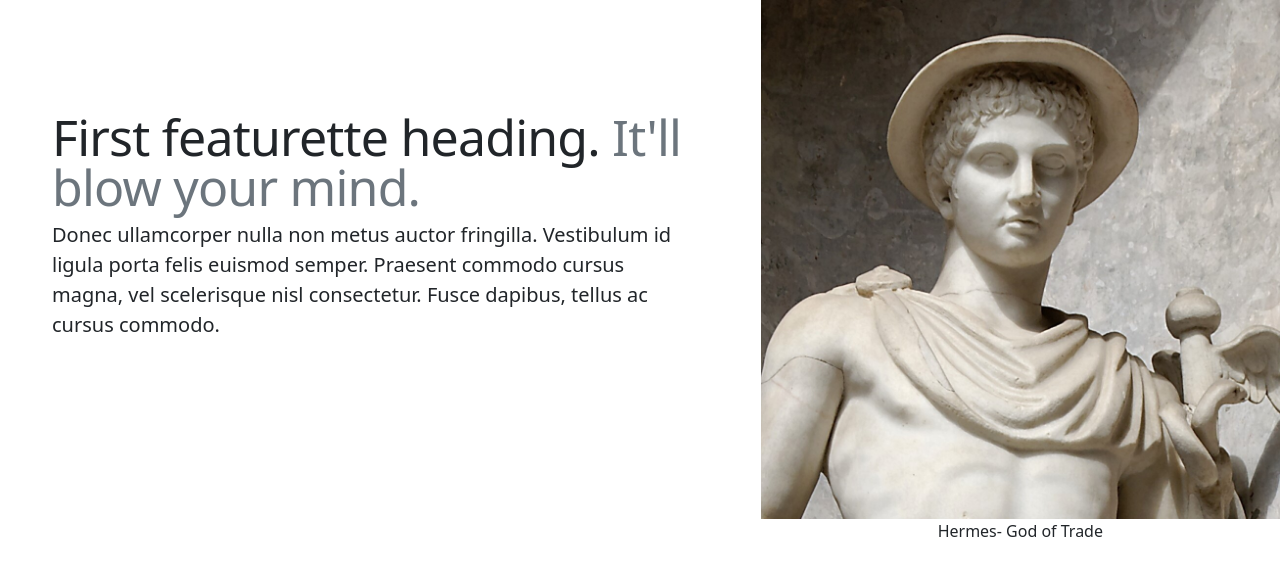
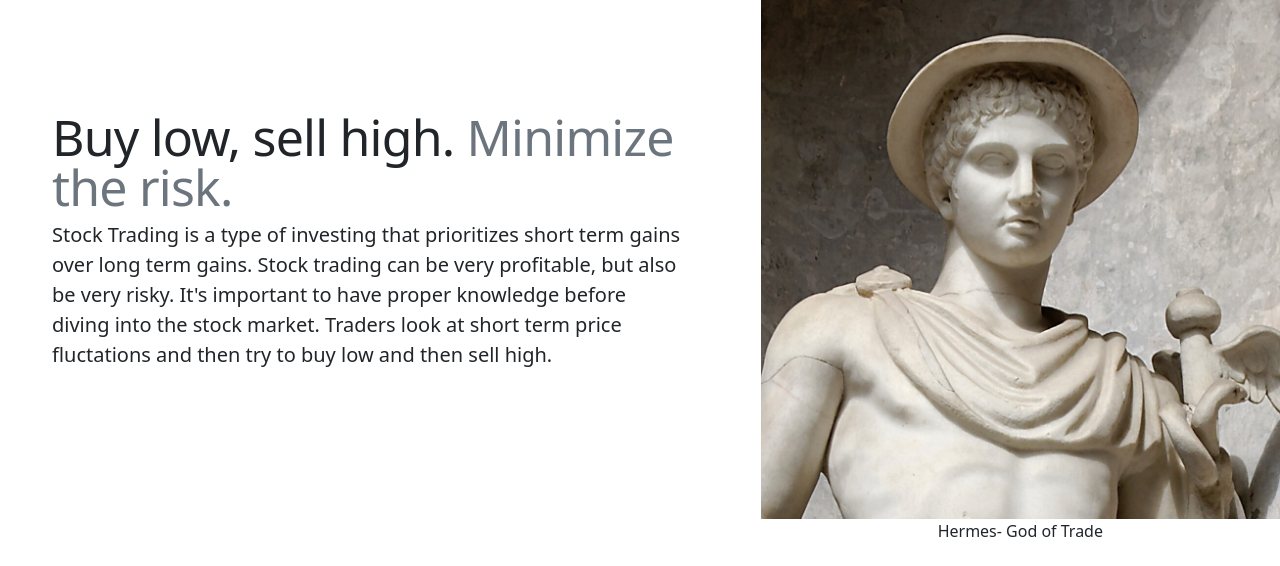
Before and after one commit to onemok/WallStreetBot-ShellHacks, a Flask app: template Frontend/templates/trade.html in a window 1280 px wide. Shown: the part 62-628 px from the top of the page. Run offline with Flask 2, Linux system fonts and the light colour scheme; the template is opened without the code that fills it, so the values that code supplies are empty; parts of the project's set-up code (start-up, migrations or seed data) failed here and were passed over.

Commit message:
Trading info added to trade.html

```diff
--- a/Frontend/templates/trade.html
+++ b/Frontend/templates/trade.html
@@ -49,8 +49,8 @@
 
         <div class="row featurette">
           <div class="col-md-7 infotext">
-            <h2 class="featurette-heading">First featurette heading. <span class="text-muted">It'll blow your mind.</span></h2>
-            <p class="lead">Donec ullamcorper nulla non metus auctor fringilla. Vestibulum id ligula porta felis euismod semper. Praesent commodo cursus magna, vel scelerisque nisl consectetur. Fusce dapibus, tellus ac cursus commodo.</p>
+            <h2 class="featurette-heading">Buy low, sell high. <span class="text-muted"> Minimize the risk.</span></h2>
+            <p class="lead">Stock Trading is a type of investing that prioritizes short term gains over long term gains. Stock trading can be very profitable, but also be very risky. It's important to have proper knowledge before diving into the stock market. Traders look at short term price fluctations and then try to buy low and then sell high. </p>
           </div>
           <div class="col-md-5">
             <img src="../images/hermes.jpeg" class="featurette-image img-fluid mx-auto">
```
